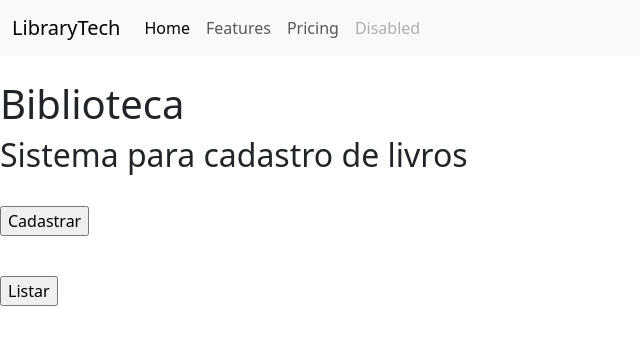
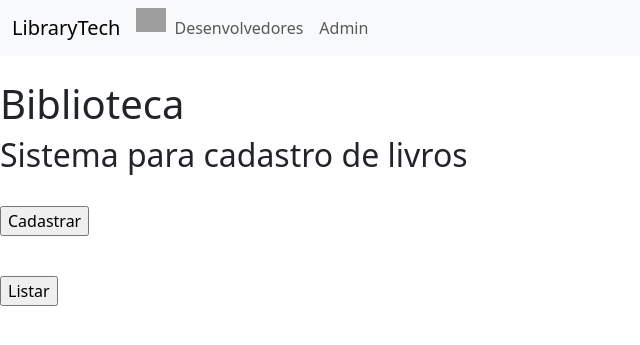
Before and after one commit to brunounky/DW3_Django_TDD, a Django app: page / in a window 1280 px wide. Shown: the top 345 px of the page, without its empty margins (0-640 px from the left). Run offline with Django 4.2, Linux system fonts and the light colour scheme; grey boxes are pictures that could not be loaded.

Commit message:
Error
CSS não está integrado com a page

```diff
--- a/biblioteca/core/templates/index.html
+++ b/biblioteca/core/templates/index.html
@@ -21,18 +21,14 @@
               </button>
               <div class="collapse navbar-collapse" id="navbarNav">
                 <ul class="navbar-nav">
+                  <img src="/docs/5.3/assets/brand/bootstrap-logo.svg" alt="LibraryTech" width="30" height="24">
                   <li class="nav-item">
-                    <a class="nav-link active" aria-current="page" href="#">Home</a>
+                    <a class="nav-link" href="#">Desenvolvedores</a>
                   </li>
                   <li class="nav-item">
-                    <a class="nav-link" href="#">Features</a>
+                    <a class="nav-link" href="#">Admin</a>
                   </li>
-                  <li class="nav-item">
-                    <a class="nav-link" href="#">Pricing</a>
-                  </li>
-                  <li class="nav-item">
-                    <a class="nav-link disabled" aria-disabled="true">Disabled</a>
-                  </li>
+
                 </ul>
               </div>
             </div>
```
Also changed, not shown: biblioteca/core/static/css/style.css (line endings or trailing spaces).
